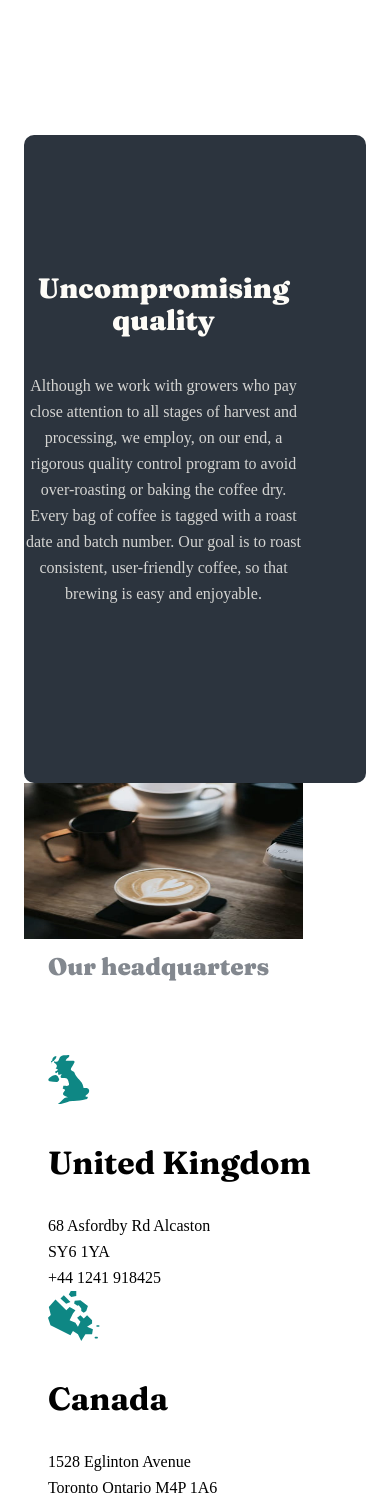
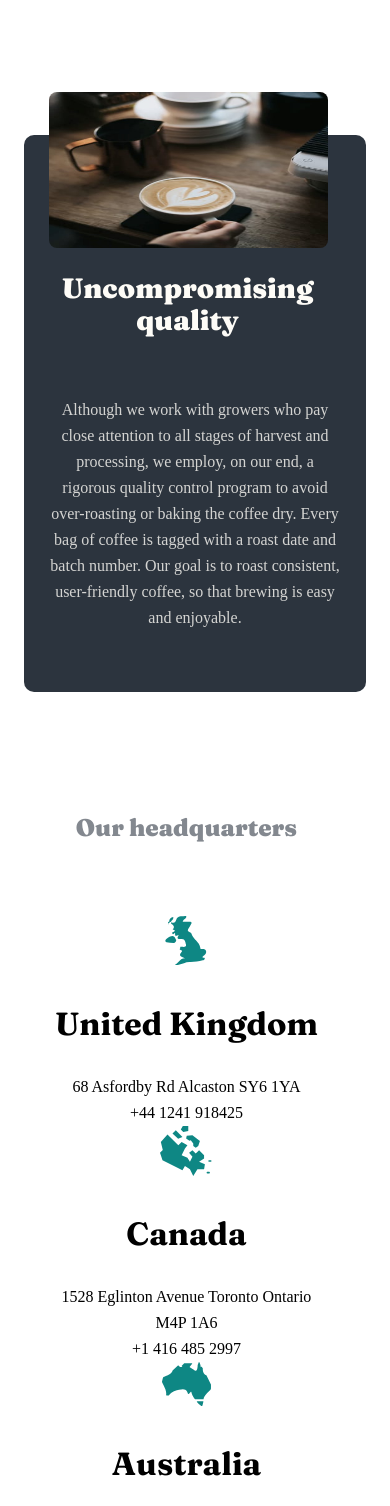
Before and after one commit to DavyFungALoi/coffee-subscription, a React (Create React App) app: page /about in a window 390 px wide. Shown: the part 1640-3146 px from the top of the page. Built offline with nearby package versions, Linux system fonts and the light colour scheme.

Commit message:
finished about us screen on mobile

```diff
--- a/src/styles/Screens/_AboutUsScreen.scss
+++ b/src/styles/Screens/_AboutUsScreen.scss
@@ -133,40 +133,39 @@
   }
   .quality-container__content {
     text-align: center;
-    margin-top: 10.5rem;
     padding-left: 0%;
-    padding-top: 6.25rem;
-    padding-bottom: 11rem;
-    background-color: #2c343e;
-    border-radius: 0.625rem;
-    color: rgba(254, 252, 247, 1);
+    padding-bottom: 0;
     h4 {
-      font-weight: 900;
       font-size: 1.75rem;
-      max-width: 17.4375rem;
+      max-width: 20.4375rem;
     }
     .quality-container__copy {
-      max-width: 17.4375rem;
-
+      max-width: 20.4375rem;
+      padding: 1.5rem 1.5rem 3.8125rem 1.5rem;
       opacity: 80%;
     }
   }
   .quality-container {
+    position: relative;
     img {
-      position: block;
+      position: absolute;
       z-index: 1;
-      margin-left: 0rem;
-      margin-top: 0rem;
+      margin-left: 25px;
+      margin-right: 0px;
+      margin-bottom: 0px;
+      margin-top: -600px;
       height: 156px;
       width: 279px;
+      border-radius: 8px;
     }
   }
 
   .location-container {
-    margin-top: 10.5rem;
+    margin-top: 7.5rem;
+    text-align: center;
     margin-left: 7%;
     margin-right: 12%;
-    margin-bottom: 10.5rem;
+    margin-bottom: 7.5rem;
 
     h4 {
       color: rgba(131, 136, 143, 1);
@@ -177,12 +176,13 @@
 
   .location-container__location-list {
     display: block;
-    column-gap: 8%;
+    margin-bottom: 80px;
   }
 
   .location-container__location {
     .location-container__contactinfo {
-      width: 65%;
+      width: 100%;
+      font-size: 1rem;
     }
   }
 }
```
Also changed, not shown: css/App.css.
